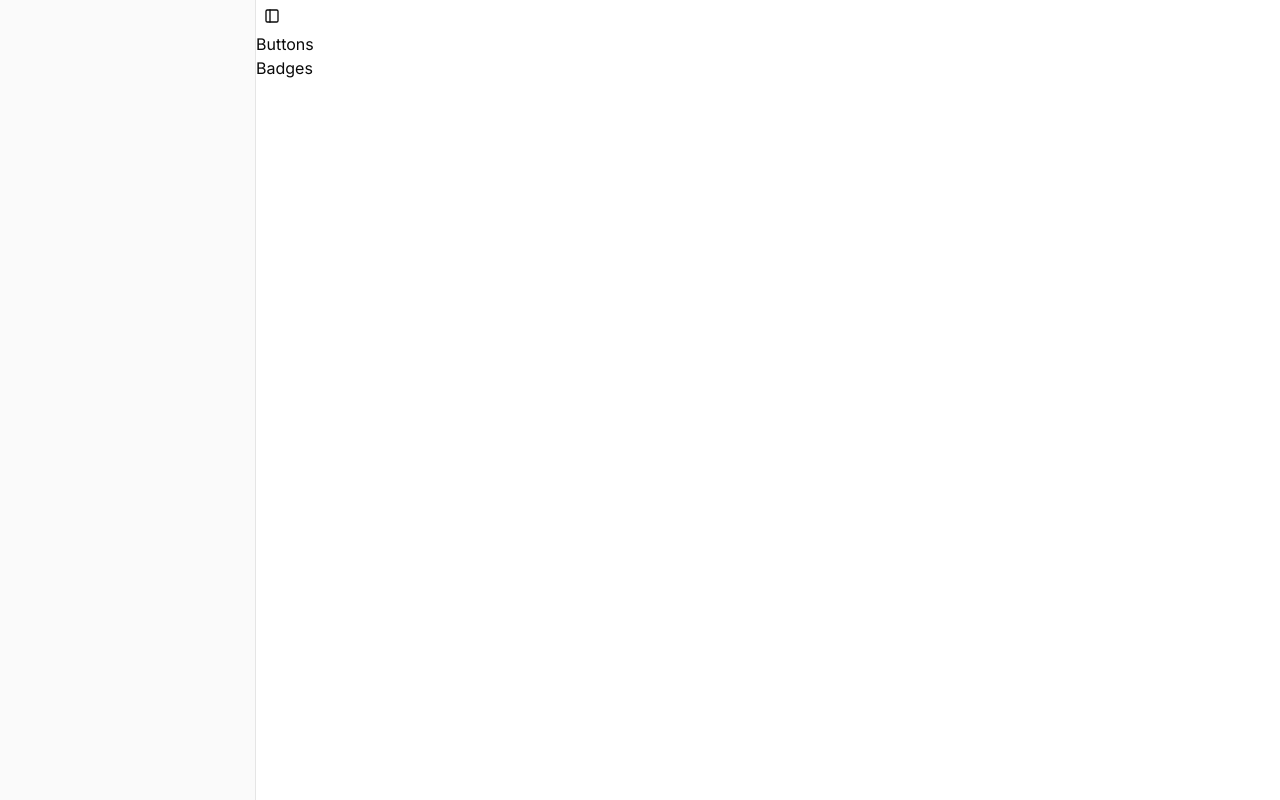
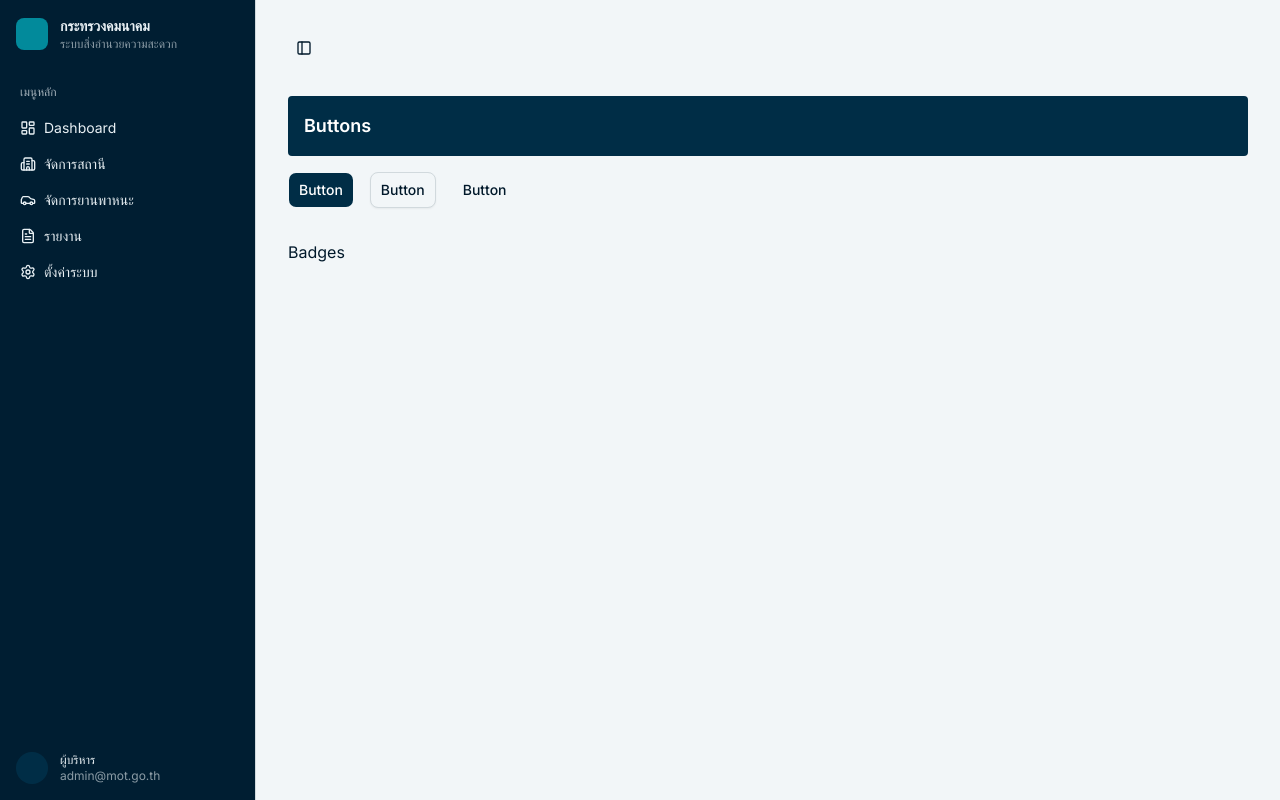
Before and after one commit to Krichpetch/UD_transport, a Next.js app in the folder apps/web/: page /design-system in a window 1280 px wide. Built offline with nearby package versions, Linux system fonts and the light colour scheme.

Commit message:
feat: enhance design system with AppSidebar and update styles

```diff
--- a/apps/web/app/design-system/page.tsx
+++ b/apps/web/app/design-system/page.tsx
@@ -1,17 +1,26 @@
 import { SidebarProvider, SidebarTrigger } from '@/components/ui/sidebar'
-import { Sidebar } from '@/components/ui/sidebar'
+import { AppSidebar } from '@/components/sidebar/AppSidebar'
+import { TooltipProvider } from '@/components/ui/tooltip'
+import { Button } from '@/components/ui/button'
 
 // A scratchpad page showing all your components in one place
 export default function DesignSystem() {
   return (
+    <TooltipProvider>
       <SidebarProvider>
-      <Sidebar />
-      <div className="space-y-8 p-8">
+        <AppSidebar />
+        <div className="w-full space-y-8 p-8">
           <SidebarTrigger />
+          <section className="space-y-4">
+            <div className="bg-primary flex w-full items-center gap-4 rounded p-4">
+              <h2 className="text-lg font-semibold text-primary-foreground">Buttons</h2>
+            </div>
 
-        <section>
-          <h2>Buttons</h2>
-          {/* render your variants here */}
+            <div className="flex items-center gap-4">
+              <Button variant="default">Button</Button>
+              <Button variant="outline">Button</Button>
+              <Button variant="ghost">Button</Button>
+            </div>
           </section>
           <section>
             <h2>Badges</h2>
@@ -19,5 +28,6 @@ export default function DesignSystem() {
           </section>
         </div>
       </SidebarProvider>
+    </TooltipProvider>
   )
 }
--- a/apps/web/app/globals.css
+++ b/apps/web/app/globals.css
@@ -32,12 +32,6 @@ html,
 body {
   max-width: 100vw;
   overflow-x: hidden;
-}
-
-* {
-  box-sizing: border-box;
-  padding: 0;
-  margin: 0;
 }
 
 a {
@@ -106,38 +100,35 @@ a {
 }
 
 :root {
-  --background: oklch(1 0 0);
-  --foreground: oklch(0.145 0 0);
+  --background: oklch(0.97 0.005 240);
+  --foreground: oklch(0.2 0.05 240);
   --card: oklch(1 0 0);
-  --card-foreground: oklch(0.145 0 0);
+  --card-foreground: oklch(0.2 0.05 240);
   --popover: oklch(1 0 0);
-  --popover-foreground: oklch(0.145 0 0);
-  --primary: oklch(0.205 0 0);
-  --primary-foreground: oklch(0.985 0 0);
-  --secondary: oklch(0.97 0 0);
-  --secondary-foreground: oklch(0.205 0 0);
-  --muted: oklch(0.97 0 0);
-  --muted-foreground: oklch(0.556 0 0);
-  --accent: oklch(0.97 0 0);
-  --accent-foreground: oklch(0.205 0 0);
+  --popover-foreground: oklch(0.2 0.05 240);
+  --primary: oklch(0.28 0.07 234);
+  --primary-foreground: oklch(1 0 0);
+  --secondary: oklch(0.92 0.01 234);
+  --secondary-foreground: oklch(0.28 0.07 234);
+  --muted: oklch(0.92 0.01 234);
+  --muted-foreground: oklch(0.55 0.03 234);
+  --accent: oklch(0.58 0.1 210);
+  --accent-foreground: oklch(1 0 0);
   --destructive: oklch(0.577 0.245 27.325);
-  --border: oklch(0.922 0 0);
-  --input: oklch(0.922 0 0);
-  --ring: oklch(0.708 0 0);
-  --chart-1: oklch(0.87 0 0);
-  --chart-2: oklch(0.556 0 0);
-  --chart-3: oklch(0.439 0 0);
-  --chart-4: oklch(0.371 0 0);
-  --chart-5: oklch(0.269 0 0);
+  --border: oklch(0.88 0.01 234);
+  --input: oklch(0.88 0.01 234);
+  --ring: oklch(0.58 0.1 210);
   --radius: 0.625rem;
-  --sidebar: oklch(0.985 0 0);
-  --sidebar-foreground: oklch(0.145 0 0);
-  --sidebar-primary: oklch(0.205 0 0);
-  --sidebar-primary-foreground: oklch(0.985 0 0);
-  --sidebar-accent: oklch(0.97 0 0);
-  --sidebar-accent-foreground: oklch(0.205 0 0);
-  --sidebar-border: oklch(0.922 0 0);
-  --sidebar-ring: oklch(0.708 0 0);
+
+  /* Sidebar specifically */
+  --sidebar: oklch(0.22 0.06 234);
+  --sidebar-foreground: oklch(0.95 0.01 234);
+  --sidebar-primary: oklch(0.58 0.1 210);
+  --sidebar-primary-foreground: oklch(1 0 0);
+  --sidebar-accent: oklch(0.32 0.07 234);
+  --sidebar-accent-foreground: oklch(0.95 0.01 234);
+  --sidebar-border: oklch(0.32 0.07 234);
+  --sidebar-ring: oklch(0.58 0.1 210);
 }
 
 .dark {
--- /dev/null
+++ b/apps/web/components/sidebar/AppSidebar.tsx
@@ -0,0 +1,76 @@
+'use client'
+
+import {
+  Sidebar,
+  SidebarContent,
+  SidebarFooter,
+  SidebarHeader,
+  SidebarMenu,
+  SidebarMenuButton,
+  SidebarMenuItem,
+  SidebarGroup,
+  SidebarGroupLabel,
+  SidebarGroupContent,
+  SidebarTrigger,
+} from '@/components/ui/sidebar'
+import { LayoutDashboard, Building2, Car, FileText, Settings } from 'lucide-react'
+
+const navItems = [
+  { label: 'Dashboard', icon: LayoutDashboard, href: '/dashboard' },
+  { label: 'จัดการสถานี', icon: Building2, href: '/stations' },
+  { label: 'จัดการยานพาหนะ', icon: Car, href: '/vehicles' },
+  { label: 'รายงาน', icon: FileText, href: '/reports' },
+  { label: 'ตั้งค่าระบบ', icon: Settings, href: '/settings' },
+]
+
+export function AppSidebar() {
+  return (
+
+    <Sidebar collapsible="icon" style={{ '--sidebar-width-icon': '4rem' } as React.CSSProperties}>
+      {/* Logo + app name */}
+      <SidebarHeader className="px-4 py-4">
+        <div className="flex items-center gap-3">
+          <div className="bg-accent flex size-8 shrink-0 items-center justify-center rounded-md">
+            {/* your icon here */}
+          </div>
+          <div className="group-data-[collapsible=icon]:hidden">
+            <p className="text-sidebar-foreground text-sm font-semibold">กระทรวงคมนาคม</p>
+            <p className="text-sidebar-foreground/60 text-xs">ระบบสิ่งอำนวยความสะดวก</p>
+          </div>
+        </div>
+      </SidebarHeader>
+
+      {/* Nav items */}
+      <SidebarContent>
+        <SidebarGroup className="px-3 py-2">
+          <SidebarGroupLabel className="mb-1">เมนูหลัก</SidebarGroupLabel>
+          <SidebarGroupContent>
+            <SidebarMenu className="gap-1">
+              {navItems.map((item) => (
+                <SidebarMenuItem key={item.href}>
+                  <SidebarMenuButton asChild tooltip={item.label}>
+                    <a href={item.href}>
+                      <item.icon />
+                      <span>{item.label}</span>
+                    </a>
+                  </SidebarMenuButton>
+                </SidebarMenuItem>
+              ))}
+            </SidebarMenu>
+          </SidebarGroupContent>
+        </SidebarGroup>
+      </SidebarContent>
+
+      {/* User info at bottom */}
+      <SidebarFooter className="px-4 py-4">
+        <div className="flex items-center gap-3 group-data-[collapsible=icon]:hidden">
+          <div className="bg-primary size-8 shrink-0 rounded-full" />
+          <div>
+            <p className="text-sidebar-foreground text-xs font-medium">ผู้บริหาร</p>
+            <p className="text-sidebar-foreground/60 text-xs">admin@mot.go.th</p>
+          </div>
+        </div>
+      </SidebarFooter>
+    </Sidebar>
+  )
+}
--- a/apps/web/components/ui/sidebar.tsx
+++ b/apps/web/components/ui/sidebar.tsx
@@ -144,7 +144,7 @@ function SidebarProvider({
 function Sidebar({
   side = 'left',
   variant = 'sidebar',
-  collapsible = 'icon',
+  collapsible = 'offcanvas',
   className,
   children,
   dir,
```
Lines whose indentation alone changed are shown as unchanged.
